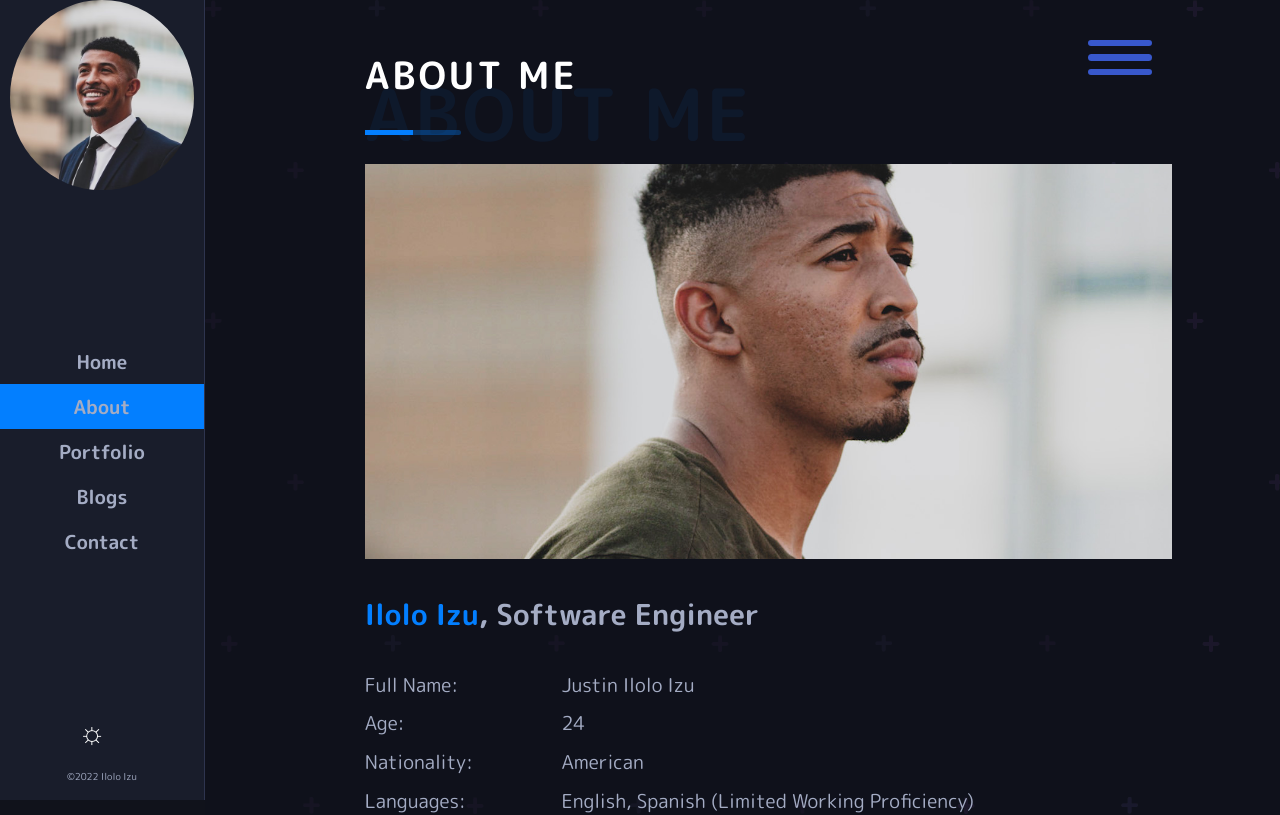
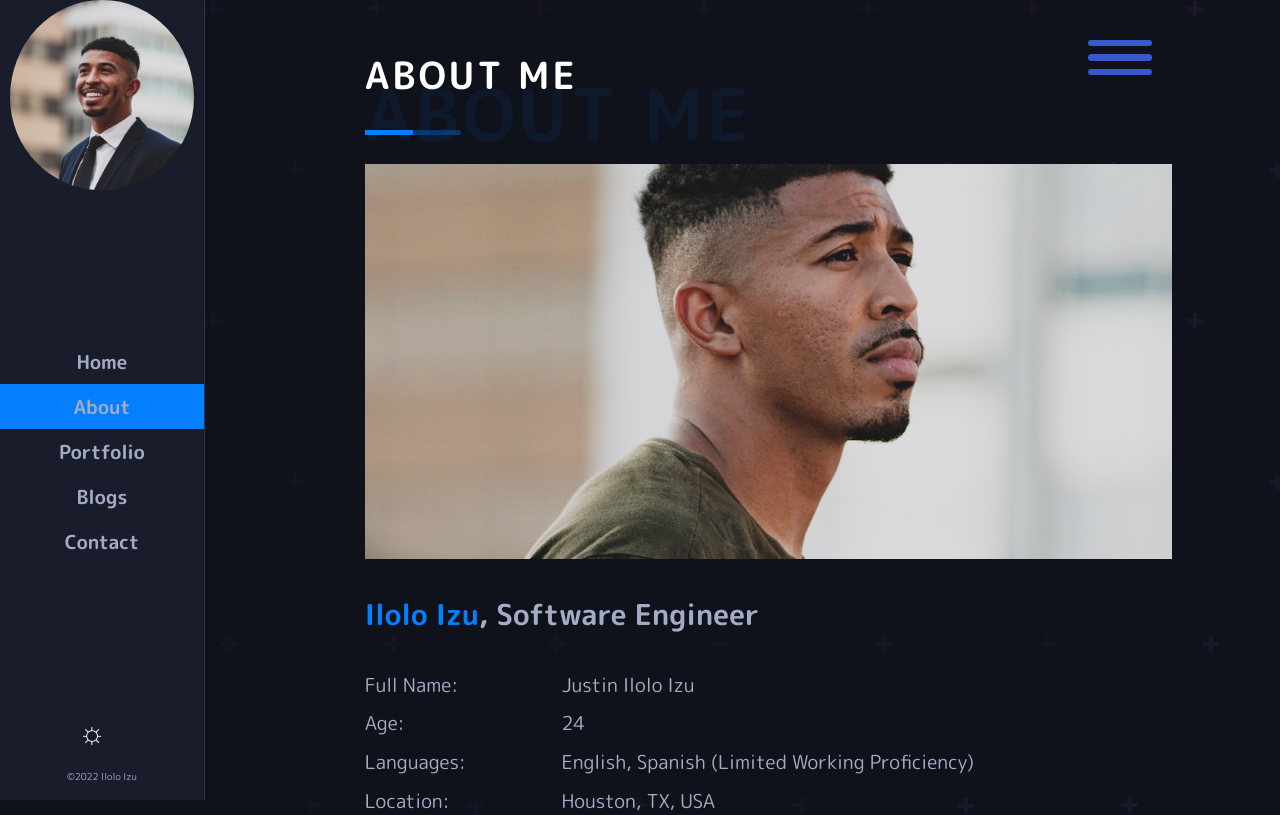
Before and after one commit to iloloizu/portfolio, a React (Create React App) app in the folder portfolio-app/: page /about in a window 1280 px wide. Shown: the top 815 px of the page. Built offline with nearby package versions, Linux system fonts and the light colour scheme.

Commit message:
texting about section

```diff
--- a/portfolio-app/src/Pages/AboutPage.jsx
+++ b/portfolio-app/src/Pages/AboutPage.jsx
@@ -48,6 +48,8 @@ export default function AboutPage() {
 
             </div>
 
+            <Title title={'Accomplishments'} span={'Accomplishments'} />
+
     </div>
   )
 }
--- a/portfolio-app/src/components/ImageSelection.jsx
+++ b/portfolio-app/src/components/ImageSelection.jsx
@@ -14,7 +14,6 @@ function ImageSelection() {
                     <div className="left-section">
                         <p>Full Name:</p>
                         <p>Age:</p>
-                        <p>Nationality:</p>
                         <p>Languages:</p>
                         <p>Location:</p>
                         <p>Open to Relocate:</p>
@@ -22,7 +21,6 @@ function ImageSelection() {
                     <div className="right-section">
                         <p> Justin Ilolo Izu</p>
                         <p> 24</p>
-                        <p> American</p>
                         <p> English, Spanish (Limited Working Proficiency)</p>
                         <p> Houston, TX, USA</p>
                         <p> Yes </p>
```
